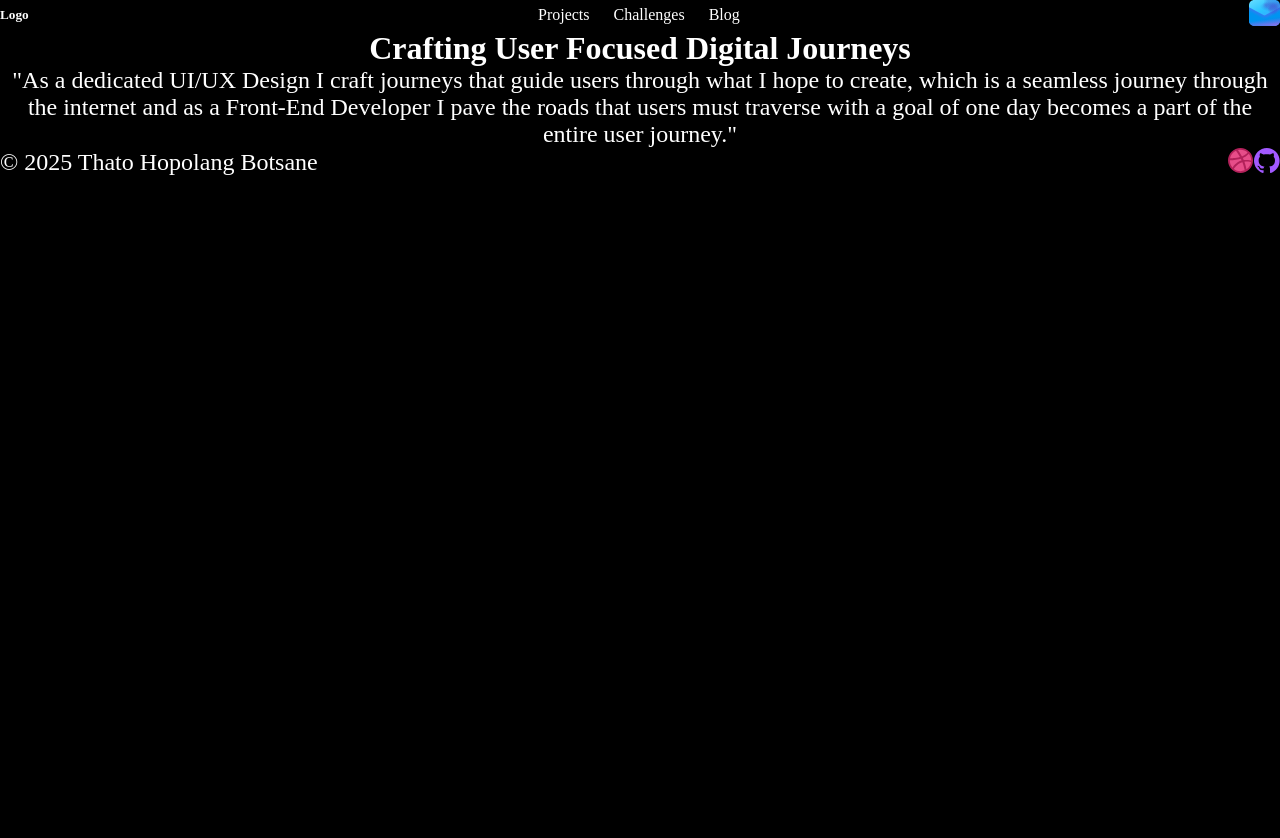
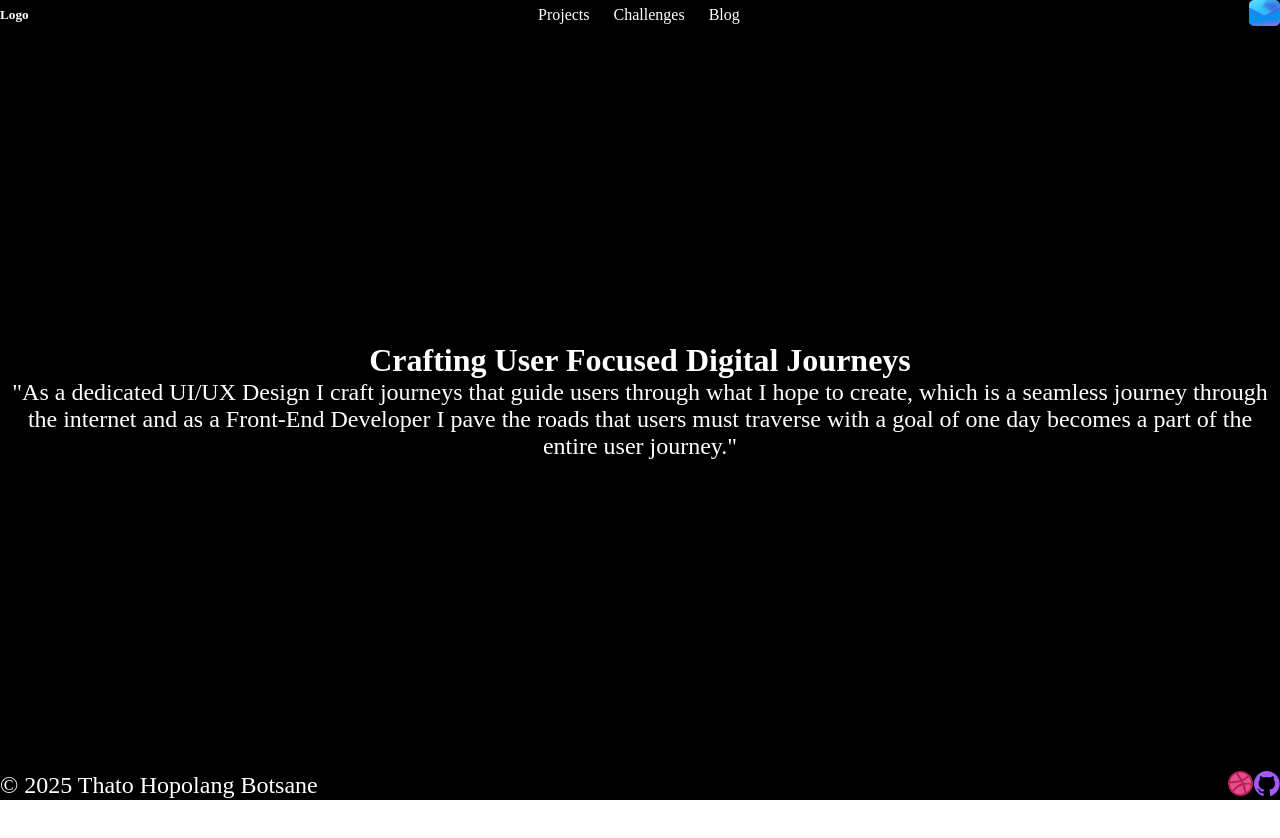
Before and after one commit to HopolangBotsane/Portfolio-Website, a React (Vite) app in the folder portfolio/: page / in a window 1280 px wide. Shown: the top 838 px of the page. After the commit the page ends 800 px from the top, so only its background shows below. Built offline with nearby package versions, Linux system fonts and the light colour scheme.

Commit message:
Fixes height issue

```diff
--- a/portfolio/src/App.jsx
+++ b/portfolio/src/App.jsx
@@ -3,7 +3,7 @@
 function App() {
 
   return (
-    <></>
+    <div className="main"></div>
   )
 }
 
--- a/portfolio/src/pages/Pagestyles.module.css
+++ b/portfolio/src/pages/Pagestyles.module.css
@@ -1,4 +1,7 @@
 .homepage {
-    background-color: black;
-    height: 100vw;
+    height: 100vh;
+    display: flex;
+    flex-direction: column;
+    justify-content: space-between;
+    background-color: #000000;
 }
```
